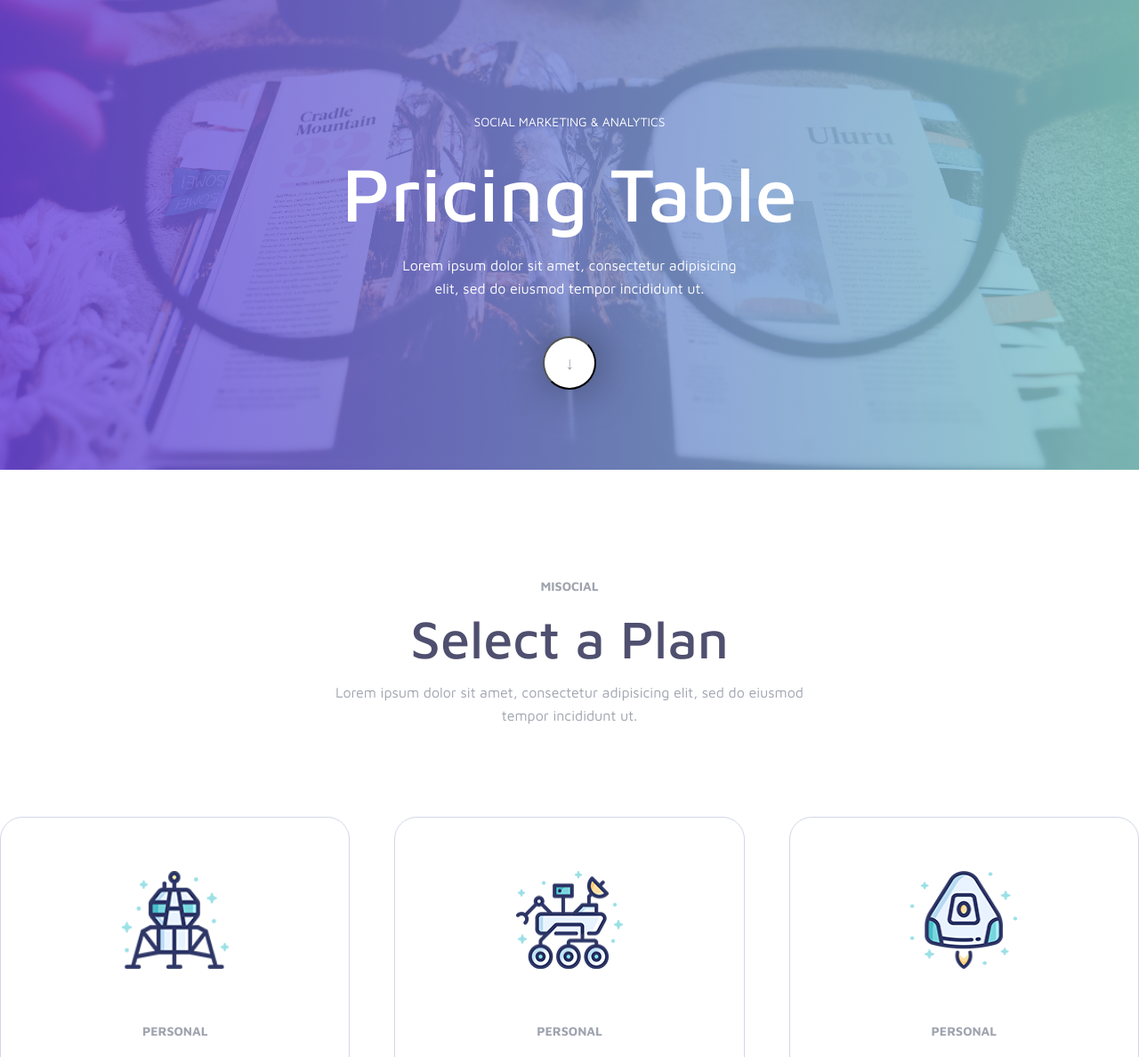
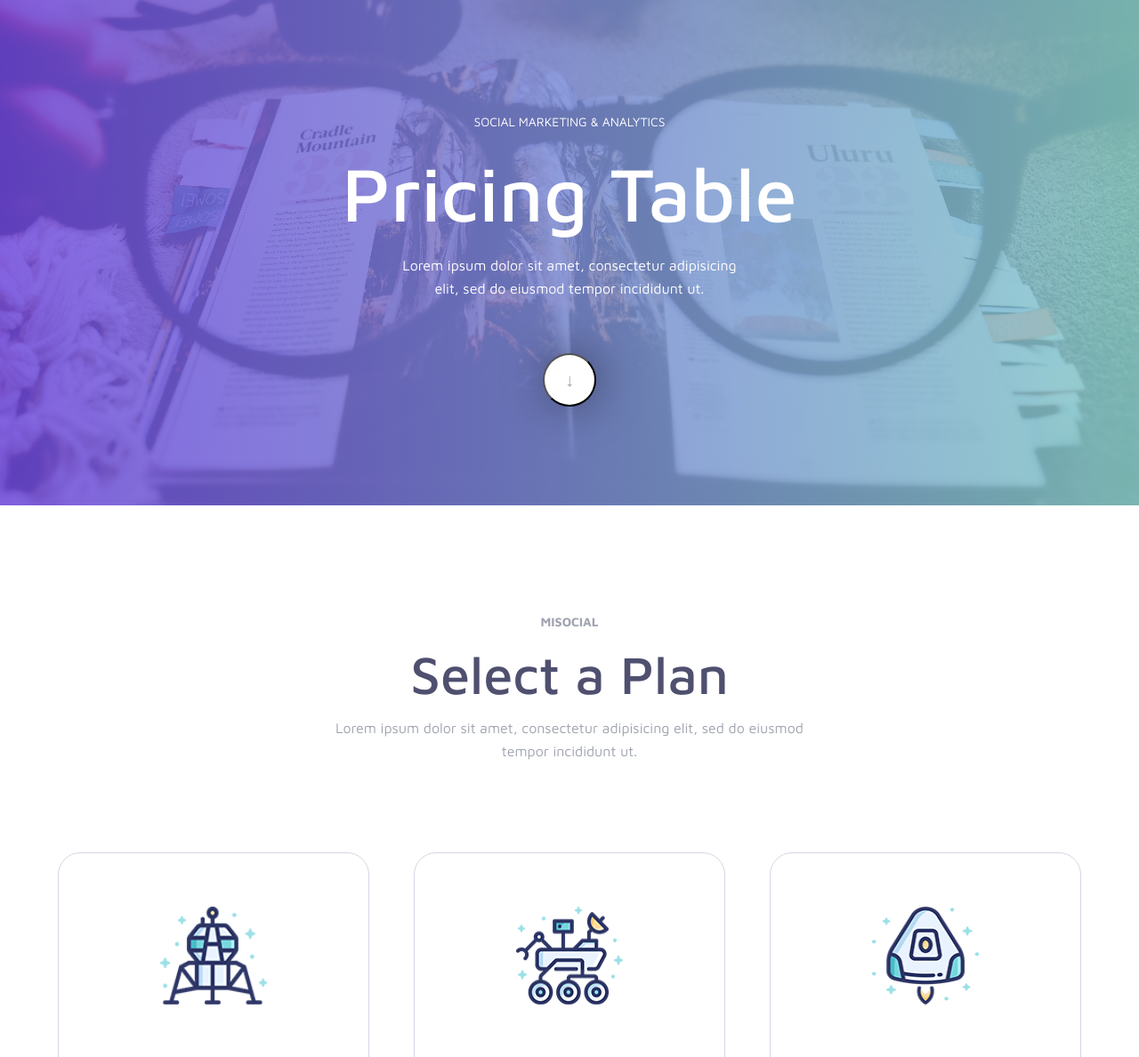
Before and after one commit to csergey8/misocial_template, a website: page index.html in a window 1280 px wide. Shown: the part 112-1300 px from the top of the page at 89% size. Drawn offline with Linux system fonts and the light colour scheme.

Commit message:
made some changes

```diff
--- a/index.html
+++ b/index.html
@@ -39,12 +39,14 @@
                     <div class="heading__title--text">
                         Lorem ipsum dolor sit amet, consectetur adipisicing elit, sed do eiusmod tempor incididunt ut.
                     </div>
+                    <button class="btn--down">
+                        ↓
+                    </button>
                 </div>
             </div>
 
-        <button class="btn--down">
-            ↓
-        </button>
+
+
     </header>
     <section class="plan">
         <div class="plan__title">
--- a/sass/_base.scss
+++ b/sass/_base.scss
@@ -58,16 +58,22 @@ body {
     background: #fff;
     width: 6rem;
     height: 6rem;
-    border-radius: 50%;
+    border-radius: 100%;
     font-size: 2rem;
     color: #9fa4af;
     box-shadow: 2px -1px 53px -8px rgba(0,0,0,0.75);
-    position: absolute;
-    bottom: 25rem;
-    left: 50%;
-    transform: translateX(-50%);
+    margin-top: 6rem;
+    //position: absolute;
+    //bottom: 25rem;
+    //left: 50%;
+    //transform: translateX(-50%);
     outline: none;
     cursor: pointer;
+    transition: all .3s;
+}
+
+.btn--down:hover {
+    box-shadow: 2px -1px 40px 1px rgba(0, 0, 0, 0.75);
 }
 
 .active {
--- a/sass/_header.scss
+++ b/sass/_header.scss
@@ -1,5 +1,5 @@
 .header {
-    height: 80vh;
+    height: 68rem;
     background: linear-gradient(to right, rgba($color-primary, 0.8), rgba($color-secondary, 0.8)), url("../img/main_bg.jpg") no-repeat center center;
     background-size: cover;
 
--- a/sass/_plan.scss
+++ b/sass/_plan.scss
@@ -80,6 +80,12 @@
     }
 }
 
+@media screen and (max-width: 1600px) {
+    .card {
+        width: 35rem;
+    }
+}
+
 .card:hover {
     box-shadow: 0px 0px 81.88px 10.12px rgba(204, 204, 223, 0.71);
     border: none;
```
Also changed, not shown: css/style.css.
